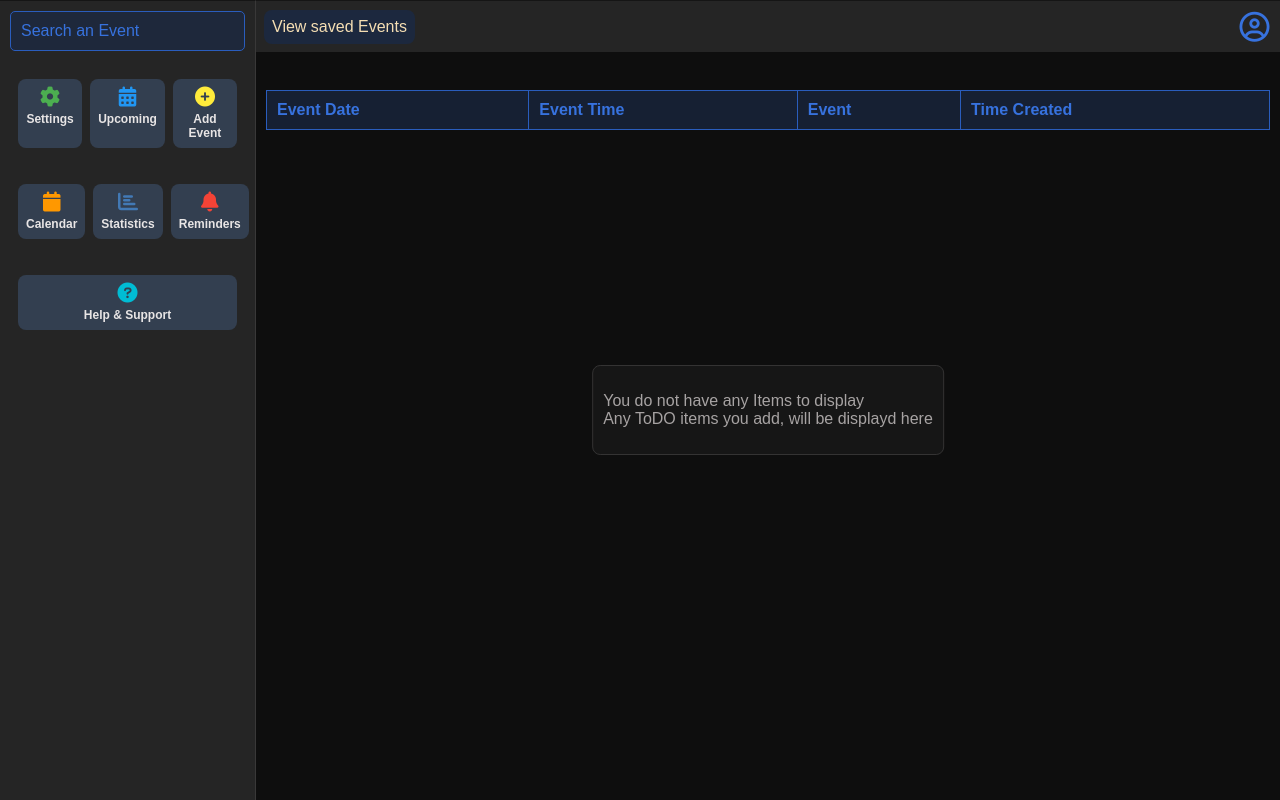
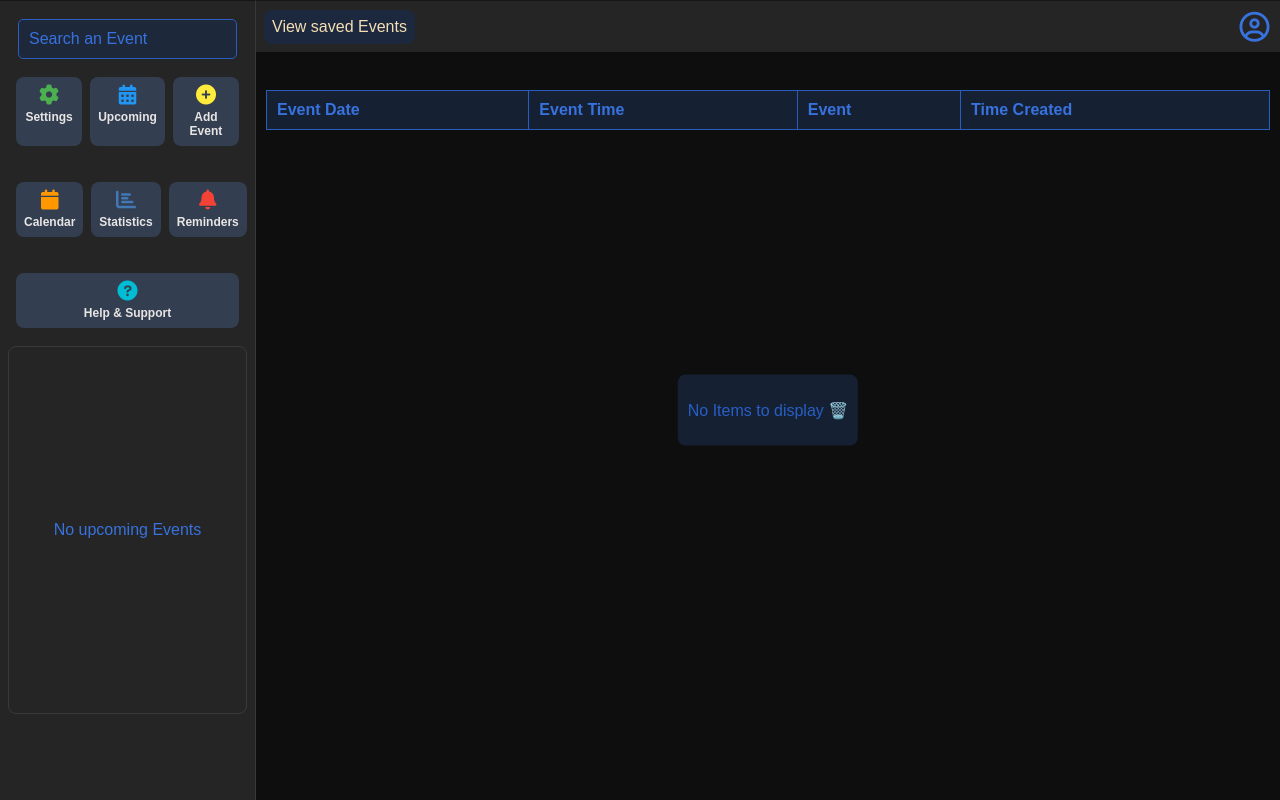
Before and after one commit to xerxismuliro/Uidesign, a plain HTML site: page hms/todoui/index.html in a window 1280 px wide. Drawn offline with Linux system fonts and the light colour scheme.

Commit message:
4nd  commit

```diff
--- a/hms/todoui/assessts/styles.css
+++ b/hms/todoui/assessts/styles.css
@@ -44,7 +44,7 @@ body {
     display: flex;
     flex-direction: column;
     width: 20%;
-    padding: 0px;
+    padding: 8px;
     margin: 0px;
     background-color: #303030b4;
     border-right: 1px solid rgb(57, 56, 56);
@@ -256,13 +256,22 @@ body {
 .MonthsWthEvents-leftDiv {
     display: flex;
     flex-direction: column;
+    justify-content: center;
+    align-items: center;
+    height: 47%;
     width: 100%;
     gap: 5px;
     padding: 10px;
     border-radius: 8px;
-    color: rgb(167, 163, 163);
+    /* background-color: #1a1a1ba8; */
+    border: 1px solid #3b3a3a;
     box-sizing: border-box;
 }
+
+#Pcolor{
+    color: #3772de;
+}
+
 
 .indexedDBMonths, .terminalMonths {
     display: flex;
@@ -316,7 +325,7 @@ body {
     color: white;
     gap: 10px;
     width: 100%;
-    padding: 10px;
+    padding: 0px;
     box-sizing: border-box;
 }
 
@@ -500,9 +509,9 @@ body {
     transform: translate(-50%, -50%);
     padding: 10px;
     border-radius: 8px;
-    background-color: #1a1a1ba8;
-    color: rgb(167, 163, 163);
-    border: 1px solid #343333;
+    background-color: #1a2a46a8;
+    /* border: 1px solid #1c438b; */
+    color: #275fc6;
     font-size: 16px;
     margin-top: 10px;
 }
--- a/hms/todoui/index.html
+++ b/hms/todoui/index.html
@@ -62,7 +62,7 @@
             </div>
 
             <!-- Months With Events -->
-            <div id="MonthsWthEvents-leftDiv" class="MonthsWthEvents-leftDiv"></div>
+            <div id="MonthsWthEvents-leftDiv" class="MonthsWthEvents-leftDiv"> <p id="Pcolor">No upcoming Events</p></div>
         </div>
 
         <!-- Middle Section -->
@@ -174,7 +174,7 @@
                     </tbody>
                 </table>
             </div>
-            <div class="noticeMessage"><p> You do not have any Items to display <br>Any ToDO items you add, will be displayd here</p></div>
+            <div class="noticeMessage"><p> No Items to display 🗑️<br></p></div>
         </div>
 
         <!-- Right Sidebar -->
```
